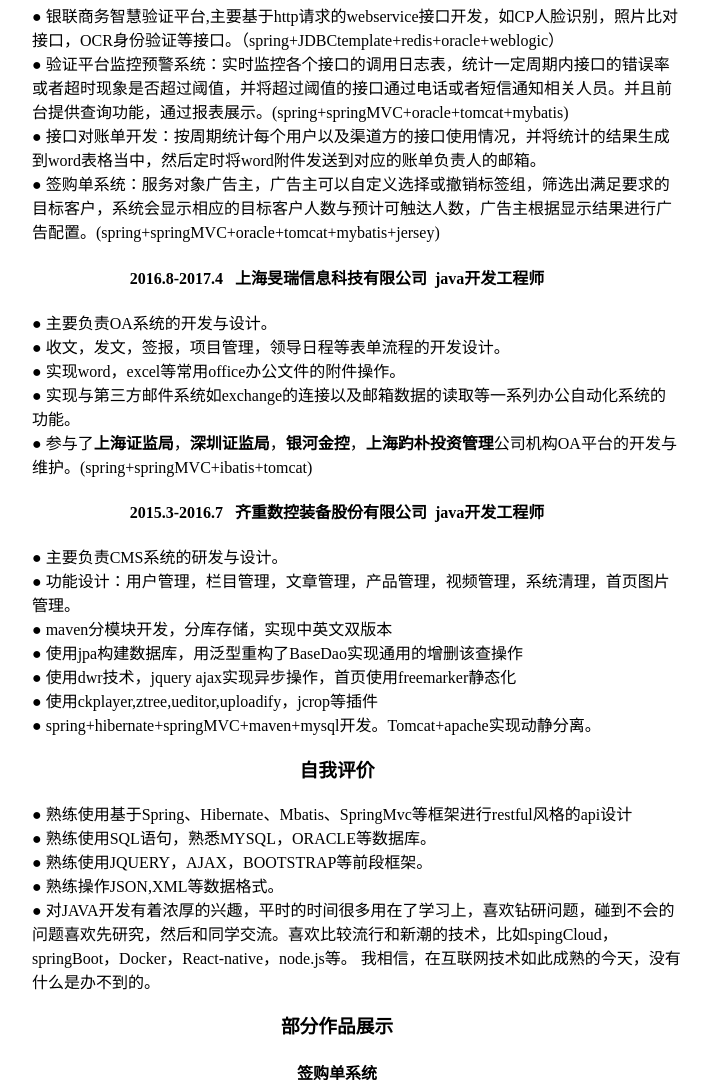
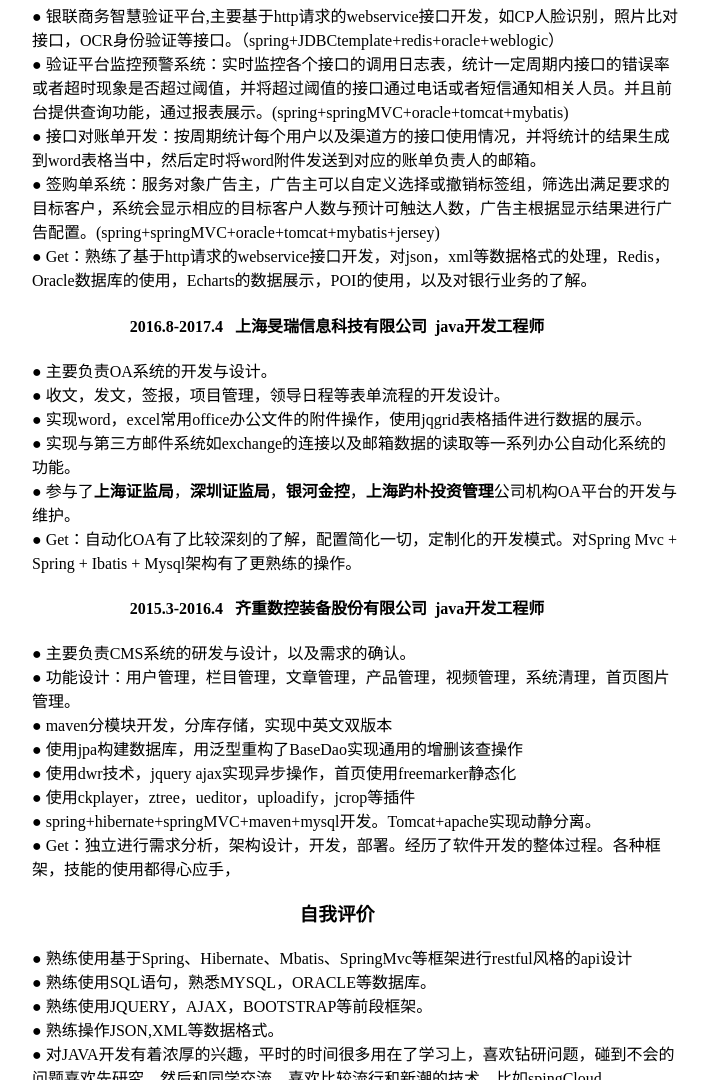
Before and after one commit to eastmelon/eastmelon.github.io, a plain HTML site: page resume1.html in a window 1280 px wide. Shown: the part 415-1495 px from the top of the page, without its empty margins (303-1010 px from the left). Drawn offline with Linux system fonts and the light colour scheme.

Commit message:
Site updated: 2017-08-13 20:46:48

```diff
--- a/resume1.html
+++ b/resume1.html
@@ -32,27 +32,30 @@
             <div>● 验证平台监控预警系统：实时监控各个接口的调用日志表，统计一定周期内接口的错误率或者超时现象是否超过阈值，并将超过阈值的接口通过电话或者短信通知相关人员。并且前台提供查询功能，通过报表展示。(spring+springMVC+oracle+tomcat+mybatis)</div>
             <div>● 接口对账单开发：按周期统计每个用户以及渠道方的接口使用情况，并将统计的结果生成到word表格当中，然后定时将word附件发送到对应的账单负责人的邮箱。</div>
             <div>● 签购单系统：服务对象广告主，广告主可以自定义选择或撤销标签组，筛选出满足要求的目标客户，系统会显示相应的目标客户人数与预计可触达人数，广告主根据显示结果进行广告配置。(spring+springMVC+oracle+tomcat+mybatis+jersey)</div>
+            <div>● Get：熟练了基于http请求的webservice接口开发，对json，xml等数据格式的处理，Redis，Oracle数据库的使用，Echarts的数据展示，POI的使用，以及对银行业务的了解。</div>
         </dd>
         <h4 style="text-align: center"><span >2016.8-2017.4&nbsp&nbsp&nbsp上海旻瑞信息科技有限公司&nbsp&nbspjava开发工程师</span></h4>
         <div>
             <dd>
                 <div>● 主要负责OA系统的开发与设计。</div>
                 <div>● 收文，发文，签报，项目管理，领导日程等表单流程的开发设计。</div>
-                <div>● 实现word，excel等常用office办公文件的附件操作。</div>
+                <div>● 实现word，excel常用office办公文件的附件操作，使用jqgrid表格插件进行数据的展示。</div>
                 <div>● 实现与第三方邮件系统如exchange的连接以及邮箱数据的读取等一系列办公自动化系统的功能。</div>
-                <div>● 参与了<b>上海证监局</b>，<b>深圳证监局</b>，<b>银河金控</b>，<b>上海趵朴投资管理</b>公司机构OA平台的开发与维护。(spring+springMVC+ibatis+tomcat)</div>
+                <div>● 参与了<b>上海证监局</b>，<b>深圳证监局</b>，<b>银河金控</b>，<b>上海趵朴投资管理</b>公司机构OA平台的开发与维护。</div>
+                <div>● Get：自动化OA有了比较深刻的了解，配置简化一切，定制化的开发模式。对Spring Mvc + Spring + Ibatis + Mysql架构有了更熟练的操作。</div>
             </dd>
         </div>
-        <h4 style="text-align: center"><span >2015.3-2016.7&nbsp&nbsp&nbsp齐重数控装备股份有限公司&nbsp&nbspjava开发工程师</span></h4>
+        <h4 style="text-align: center"><span >2015.3-2016.4&nbsp&nbsp&nbsp齐重数控装备股份有限公司&nbsp&nbspjava开发工程师</span></h4>
         <div>
             <dd>
-                <div>● 主要负责CMS系统的研发与设计。</div>
+                <div>● 主要负责CMS系统的研发与设计，以及需求的确认。</div>
                 <div>● 功能设计：用户管理，栏目管理，文章管理，产品管理，视频管理，系统清理，首页图片管理。</div>
                 <div>● maven分模块开发，分库存储，实现中英文双版本</div>
                 <div>● 使用jpa构建数据库，用泛型重构了BaseDao实现通用的增删该查操作</div>
                 <div>● 使用dwr技术，jquery ajax实现异步操作，首页使用freemarker静态化</div>
-                <div>● 使用ckplayer,ztree,ueditor,uploadify，jcrop等插件</div>
-                <div>●  spring+hibernate+springMVC+maven+mysql开发。Tomcat+apache实现动静分离。</div>
+                <div>● 使用ckplayer，ztree，ueditor，uploadify，jcrop等插件</div>
+                <div>● spring+hibernate+springMVC+maven+mysql开发。Tomcat+apache实现动静分离。</div>
+                <div>● Get：独立进行需求分析，架构设计，开发，部署。经历了软件开发的整体过程。各种框架，技能的使用都得心应手，</div>
             </dd>
         </div>
         <h3 style="text-align: center">自我评价</h3>
```
